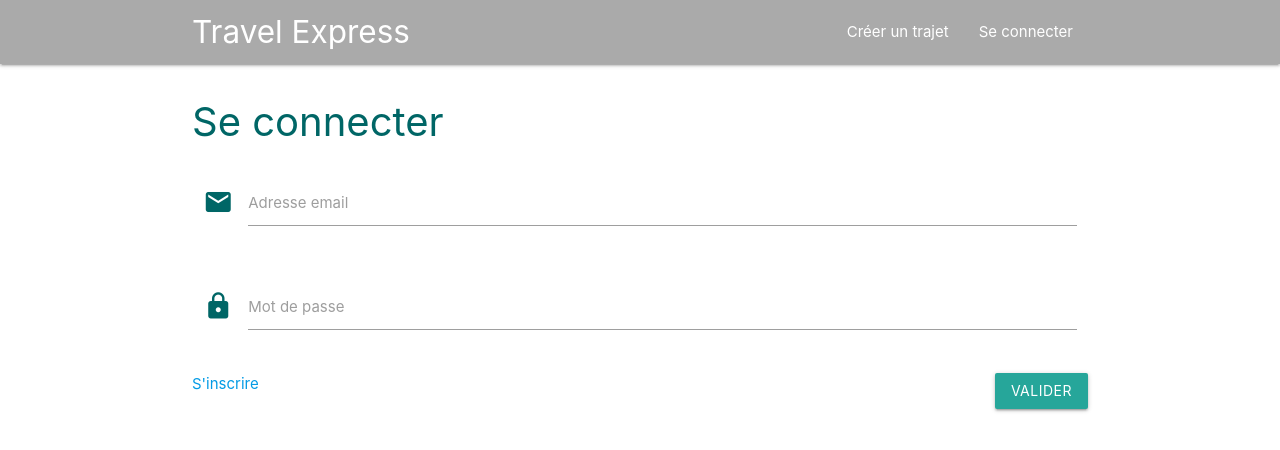
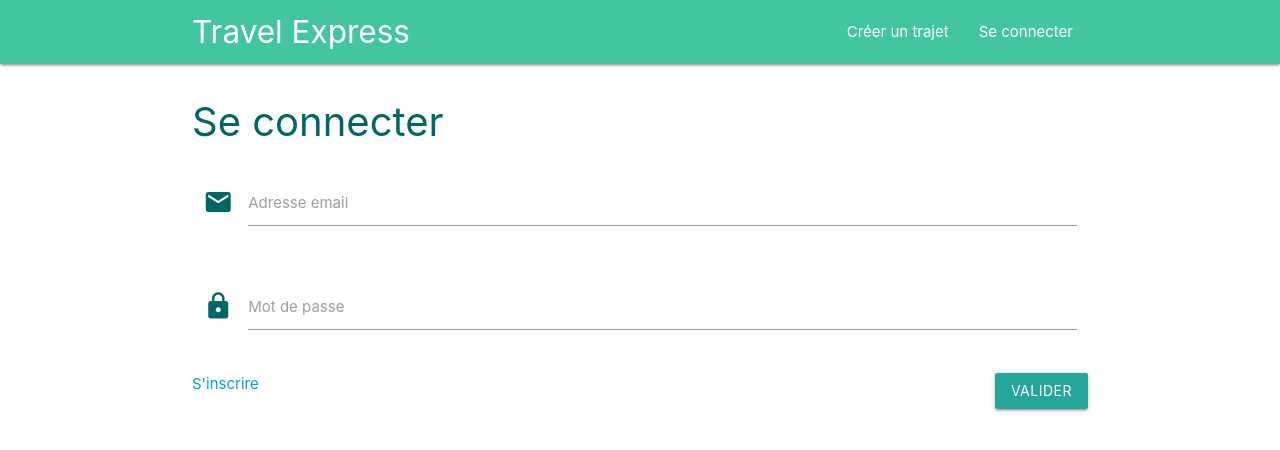
Before and after one commit to felixSabatie/TravelExpress, a Vue app in the folder front/: page / in a window 1280 px wide. Shown: the top 450 px of the page. Built offline with nearby package versions, Linux system fonts and the light colour scheme.

Commit message:
Colorful navbar

```diff
--- a/front/src/components/Navbar.vue
+++ b/front/src/components/Navbar.vue
@@ -31,7 +31,7 @@
 
   .navbar {
     nav {
-      background-color: $navbar-color;
+      background-color: $primary-color;
     }
   }
 </style>
```
